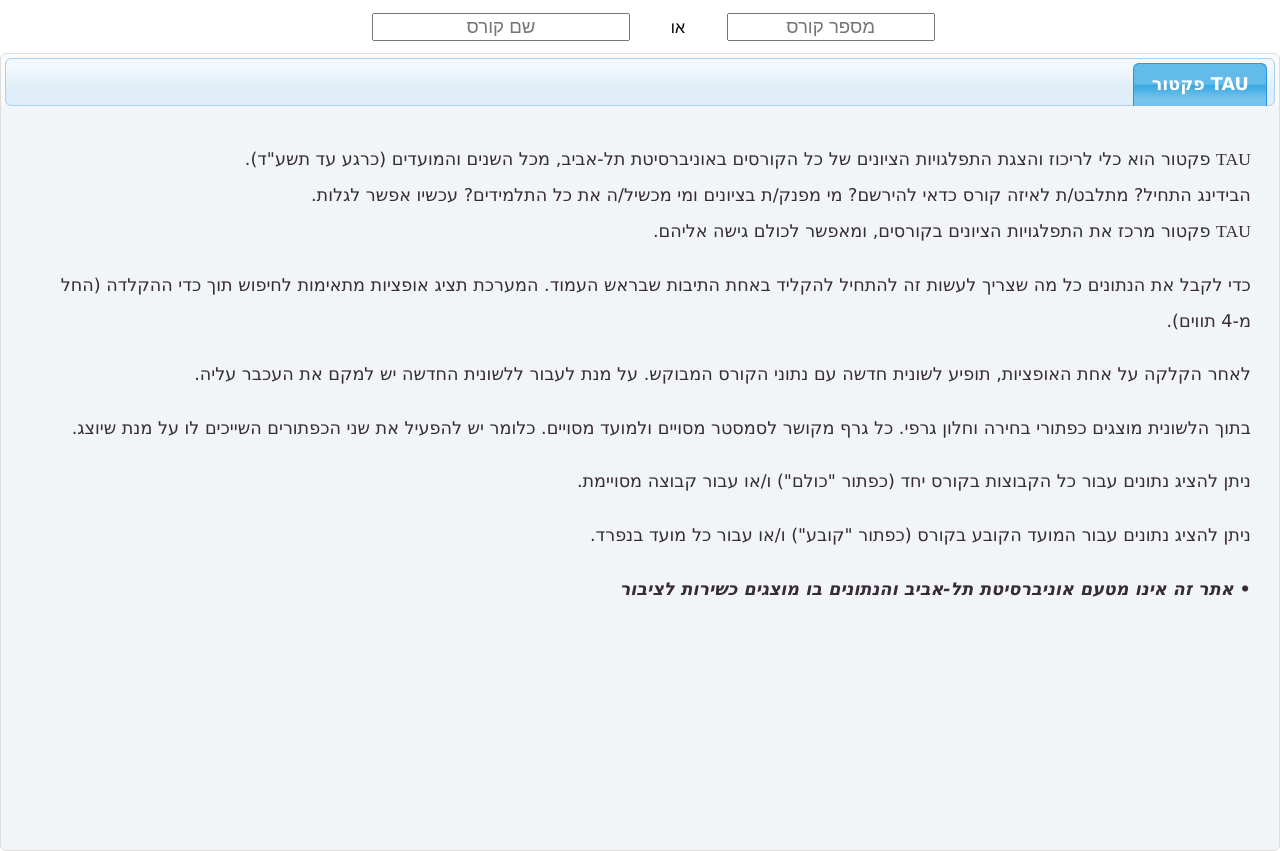
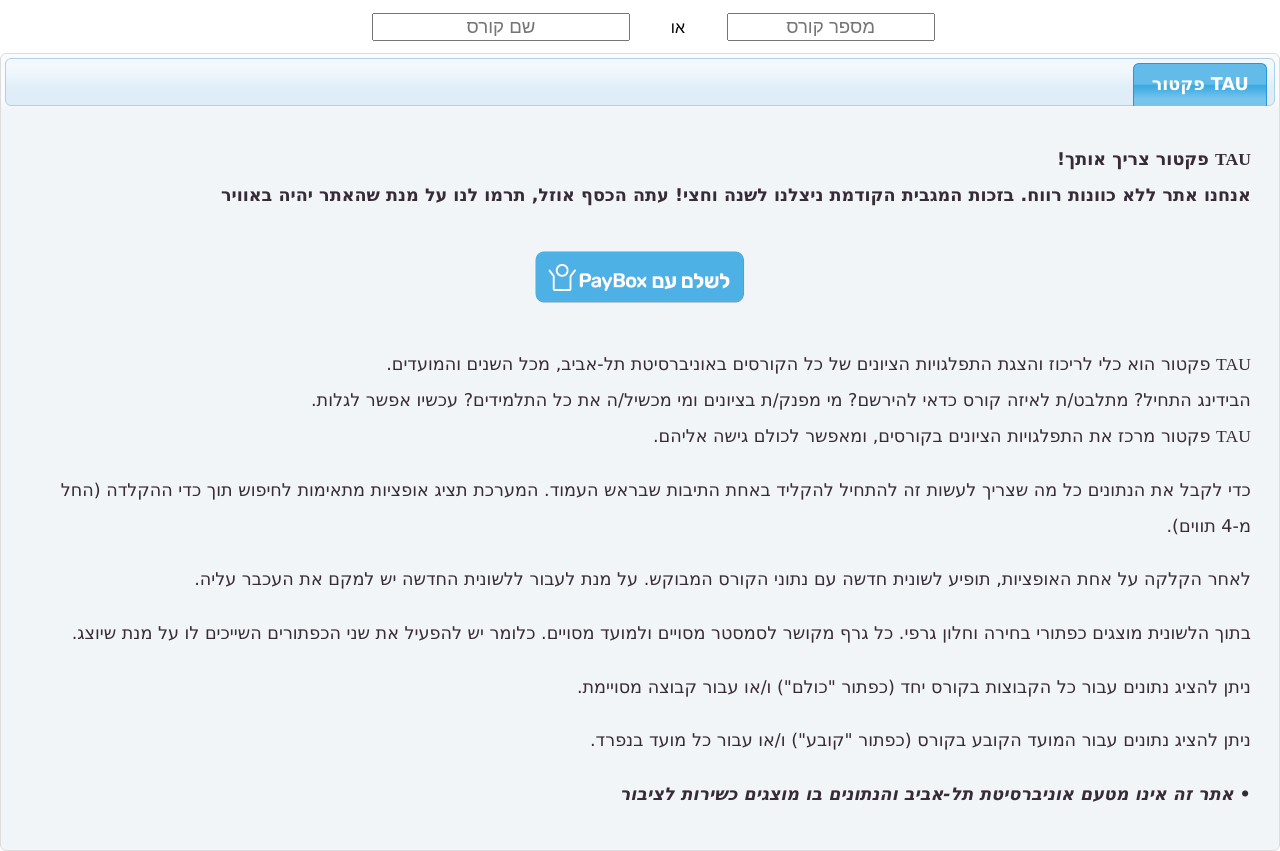
Before and after one commit to taufactor/tau-factor, a Django app: page / in a window 1280 px wide. Run offline with Django 3.2, Linux system fonts and the light colour scheme; parts of the project's set-up code (start-up, migrations or seed data) failed here and were passed over; some libraries are stand-ins or nearby versions.

Commit message:
TAU-40 - Add Paybox button

```diff
--- a/fe/static/fe/css/styles.css
+++ b/fe/static/fe/css/styles.css
@@ -229,3 +229,21 @@ div.rating img {
 .fb-like > span, .fb-login-button > span {
     vertical-align: middle !important;
 }
+
+.paybox-button-div {
+    display: flex;
+    justify-content: center;
+    align-items: center;
+}
+
+button.paybox-button {
+    border: none;
+    cursor: pointer;
+    appearance: none;
+    background-color: inherit;
+    transition: transform 0.3s ease-in-out;
+}
+
+button:hover.paybox-button {
+      transform: scale(1.2);
+}
--- a/fe/templates/index.html
+++ b/fe/templates/index.html
@@ -72,7 +72,16 @@
             <li><a href="#homepage">TAU פקטור</a></li>
         </ol>
         <div id="homepage" style="line-height: 27pt;">
-            <p><span class="tau">TAU</span> פקטור הוא כלי לריכוז והצגת התפלגויות הציונים של כל הקורסים באוניברסיטת תל-אביב, מכל השנים והמועדים (כרגע עד תשע"ד).<br />
+            <p style="font-weight:bold;"><span class="tau">TAU</span> פקטור צריך אותך!<br />
+אנחנו אתר ללא כוונות רווח. בזכות המגבית הקודמת ניצלנו לשנה וחצי! עתה הכסף אוזל, תרמו לנו על מנת שהאתר יהיה באוויר</p>
+            <div class="paybox-button-div">
+                <a href="https://payboxapp.page.link/3J9rjb8Gt7mbEdRz6" target="_blank">
+                    <button class="paybox-button">
+                        <img src="{% static 'fe/images/PayBox_Payment_Button.png' %}" />
+                    </button>
+                </a>
+            </div>
+            <p><span class="tau">TAU</span> פקטור הוא כלי לריכוז והצגת התפלגויות הציונים של כל הקורסים באוניברסיטת תל-אביב, מכל השנים והמועדים.<br />
 הבידינג התחיל? מתלבט/ת לאיזה קורס כדאי להירשם? מי מפנק/ת בציונים ומי מכשיל/ה את כל התלמידים? עכשיו אפשר לגלות.<br />
 <span class="tau">TAU</span> פקטור מרכז את התפלגויות הציונים בקורסים, ומאפשר לכולם גישה אליהם.</p>
             <p>כדי לקבל את הנתונים כל מה שצריך לעשות זה להתחיל להקליד באחת התיבות שבראש העמוד. המערכת תציג אופציות מתאימות לחיפוש תוך כדי ההקלדה (החל מ-4 תווים).</p>
--- a/tau_factor/environment.py
+++ b/tau_factor/environment.py
@@ -1,4 +1,5 @@
 import os
+import typing
 from distutils import dist
 
 
@@ -6,8 +7,8 @@ def set_env(name: str, value: str) -> None:
     os.environ[name] = value
 
 
-def env_to_str(name: str, default_value: str = None) -> str:
-    return os.environ.get(name, default_value)
+def env_to_str(name: str, default_value: typing.Optional[str] = None) -> str:
+    return os.environ[name] if default_value is None else os.getenv(name, default_value)
 
 
 def env_to_bool(name: str, default_value: bool = False) -> bool:
```
Also changed, not shown: fe/static/fe/images/PayBox_Payment_Button.png (added).
